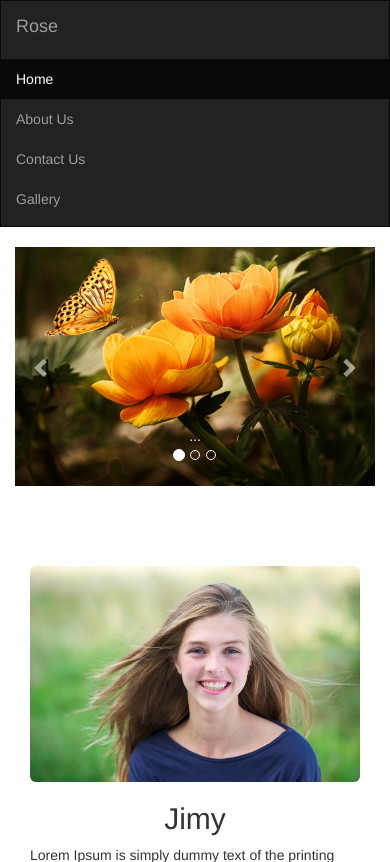
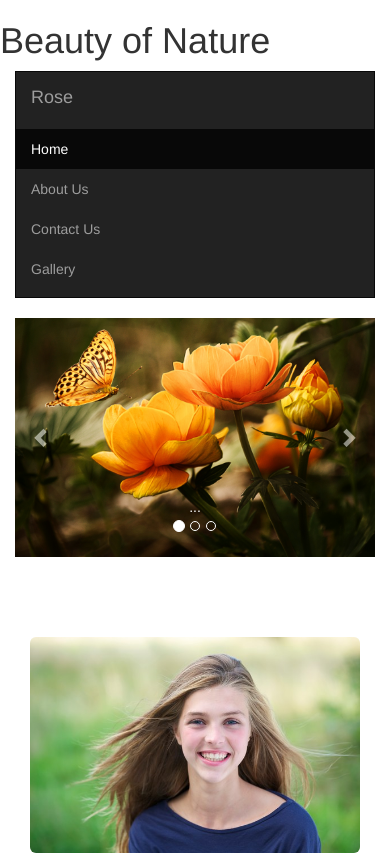
Before and after one commit to madushaninavodya/activity1, a PHP site: page / in a window 390 px wide. Shown: the top 862 px of the page. Run offline with PHP 8.4, Linux system fonts and the light colour scheme.

```diff
--- a/index.php
+++ b/index.php
@@ -10,21 +10,37 @@
         <script src="https://maxcdn.bootstrapcdn.com/bootstrap/3.3.7/js/bootstrap.min.js"></script>
     </head>
     <body>
-        <div class="container">
-<div class="row" id="nav">
-        <nav class="navbar navbar-inverse" >
+
+<div class="row" id="header">
+      <div class="col-md-12">
+          <div class="row" >
+          <div class="col-md-6">
+
+</div>
+          <div class="col-md-6">
+    <h1>Beauty of Nature</h1>
+</div>
+
+</div>
+</div>
+</div>
+            <div class="container">
+            <div class="row">
+     <div class="col-md-12">
+        <nav class="navbar navbar-inverse" id="" >
             <div class="container-fluid">
                 <div class="navbar-header">
                     <a class="navbar-brand" href="#"> Rose</a>
                 </div>
                 <ul class="nav navbar-nav navbar-right">
-                    <li class="active"><a href="#">Home</a></li>
-                    <li><a href="#">About Us</a></li>
+                    <li class="active"><a href="index.php">Home</a></li>
+                    <li><a href="about.php">About Us</a></li>
                     <li><a href="#">Contact Us</a></li>
                     <li><a href="#">Gallery</a></li>
                 </ul>
             </div>
         </nav>
+   </div>
    </div>
 
 
```
